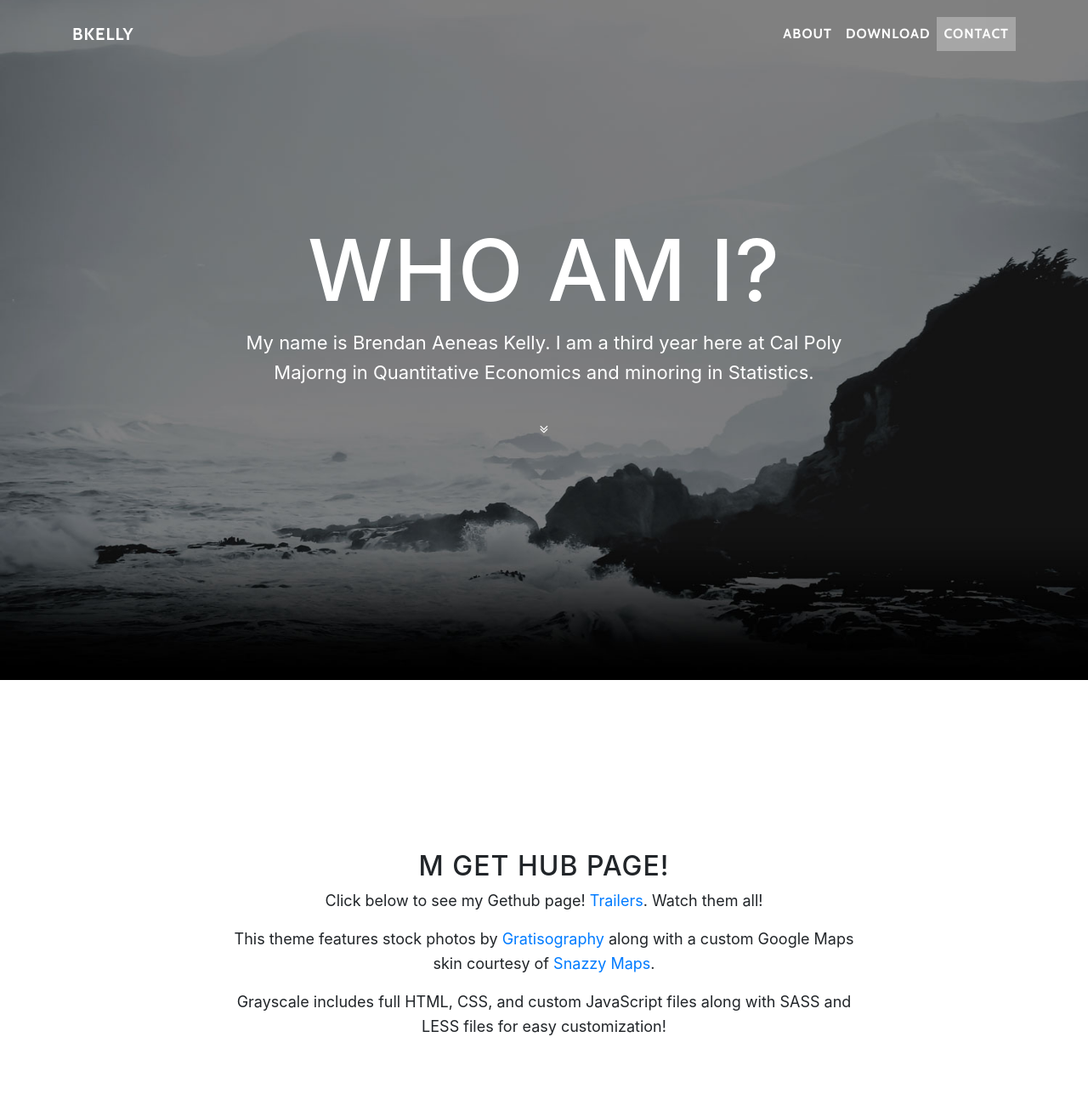
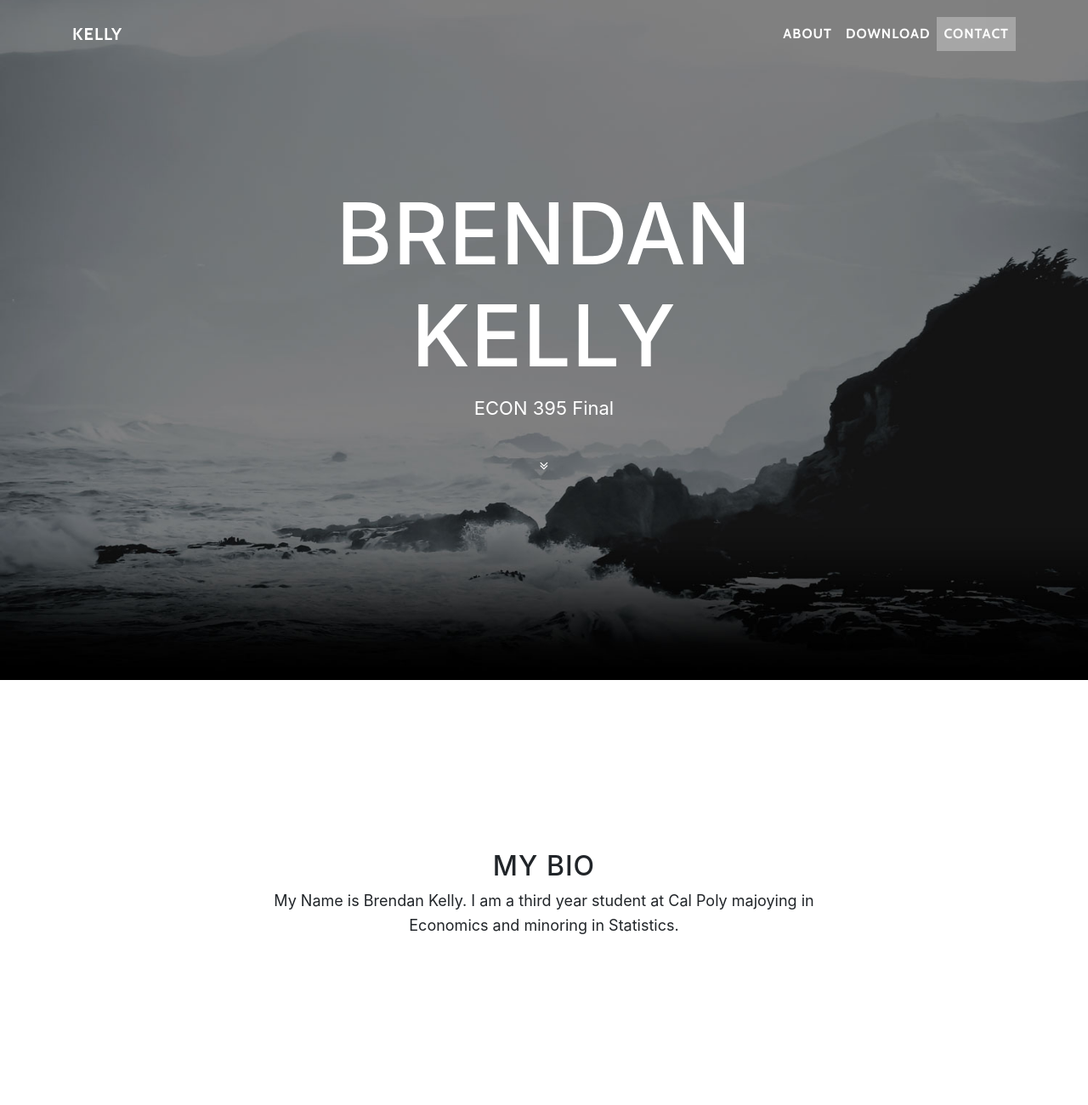
Before and after one commit to kelly-brendan/kelly-brendan.github.io, a website with bundled scripts: page index.html in a window 1280 px wide. Shown: the top 1300 px of the page at 85% size. Built offline with nearby package versions, Linux system fonts and the light colour scheme.

Commit message:
Edited the webpage to situate the heading and Bio in the correct places.

```diff
--- a/index.html
+++ b/index.html
@@ -28,7 +28,7 @@
     <!-- Navigation -->
     <nav class="navbar navbar-expand-lg navbar-light fixed-top" id="mainNav">
       <div class="container">
-        <a class="navbar-brand js-scroll-trigger" href="#page-top">BKELLY</a>
+        <a class="navbar-brand js-scroll-trigger" href="#page-top">KELLY</a>
         <button class="navbar-toggler navbar-toggler-right" type="button" data-toggle="collapse" data-target="#navbarResponsive" aria-controls="navbarResponsive" aria-expanded="false" aria-label="Toggle navigation">
           Menu
           <i class="fa fa-bars"></i>
@@ -55,8 +55,8 @@
         <div class="container">
           <div class="row">
             <div class="col-lg-8 mx-auto">
-              <h1 class="brand-heading">Who am I?</h1>
-              <p class="intro-text">My name is Brendan Aeneas Kelly. I am a third year here at Cal Poly Majorng in Quantitative Economics and minoring in Statistics.</p>
+              <h1 class="brand-heading">Brendan Kelly</h1>
+              <p class="intro-text">ECON 395 Final</p>
               <a href="#about" class="btn btn-circle js-scroll-trigger">
                 <i class="fa fa-angle-double-down animated"></i>
               </a>
@@ -71,14 +71,8 @@
       <div class="container">
         <div class="row">
           <div class="col-lg-8 mx-auto">
-            <h2>M Get Hub Page!</h2>
-            <p>Click below to see my Gethub page!
-              <a href=" ">Trailers</a>. Watch them all!</p>
-            <p>This theme features stock photos by
-              <a href="http://gratisography.com/">Gratisography</a>
-              along with a custom Google Maps skin courtesy of
-              <a href="http://snazzymaps.com/">Snazzy Maps</a>.</p>
-            <p>Grayscale includes full HTML, CSS, and custom JavaScript files along with SASS and LESS files for easy customization!</p>
+            <h2>My Bio</h2>
+            <p>My Name is Brendan Kelly. I am a third year student at Cal Poly majoying in Economics and minoring in Statistics.</p>
           </div>
         </div>
       </div>
```
